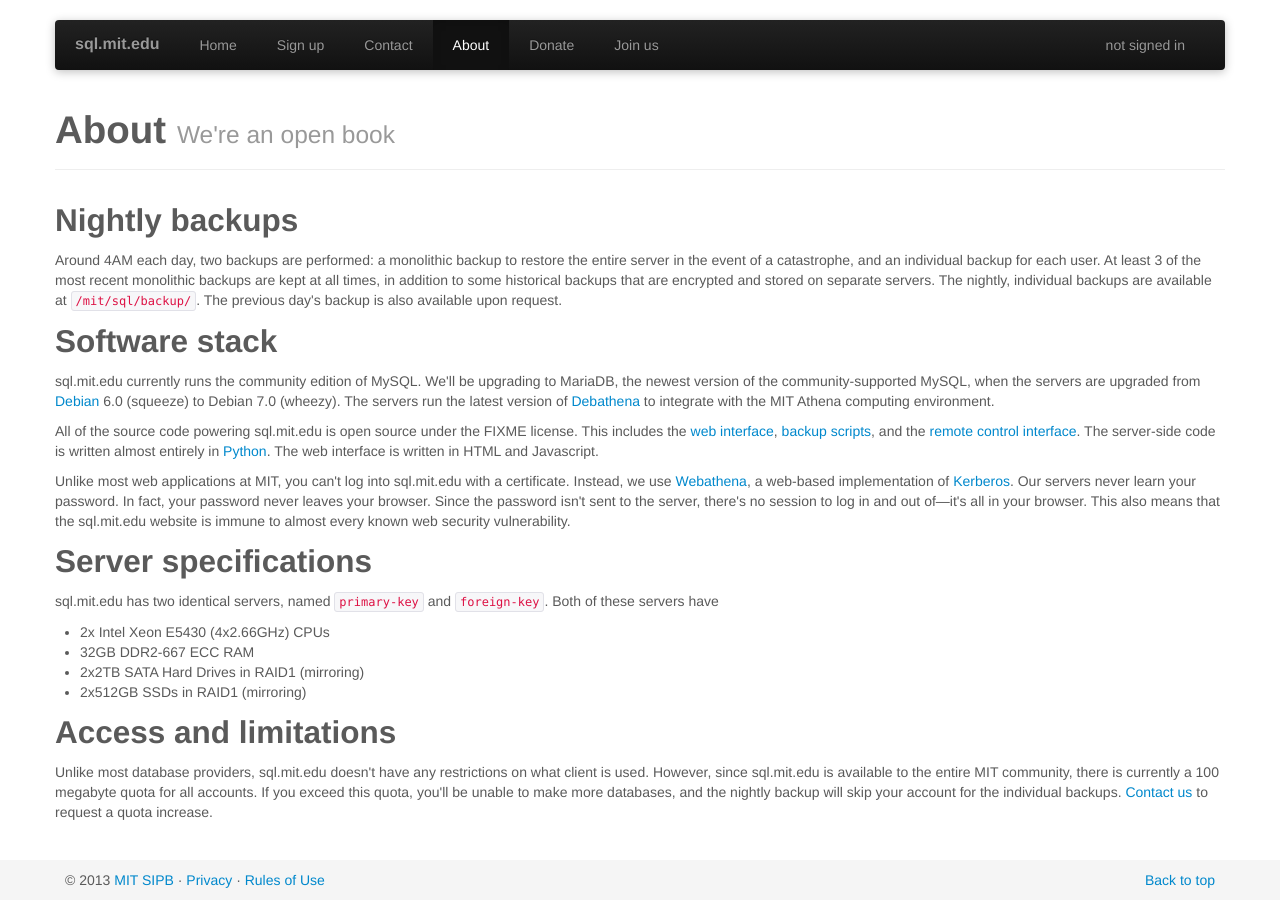
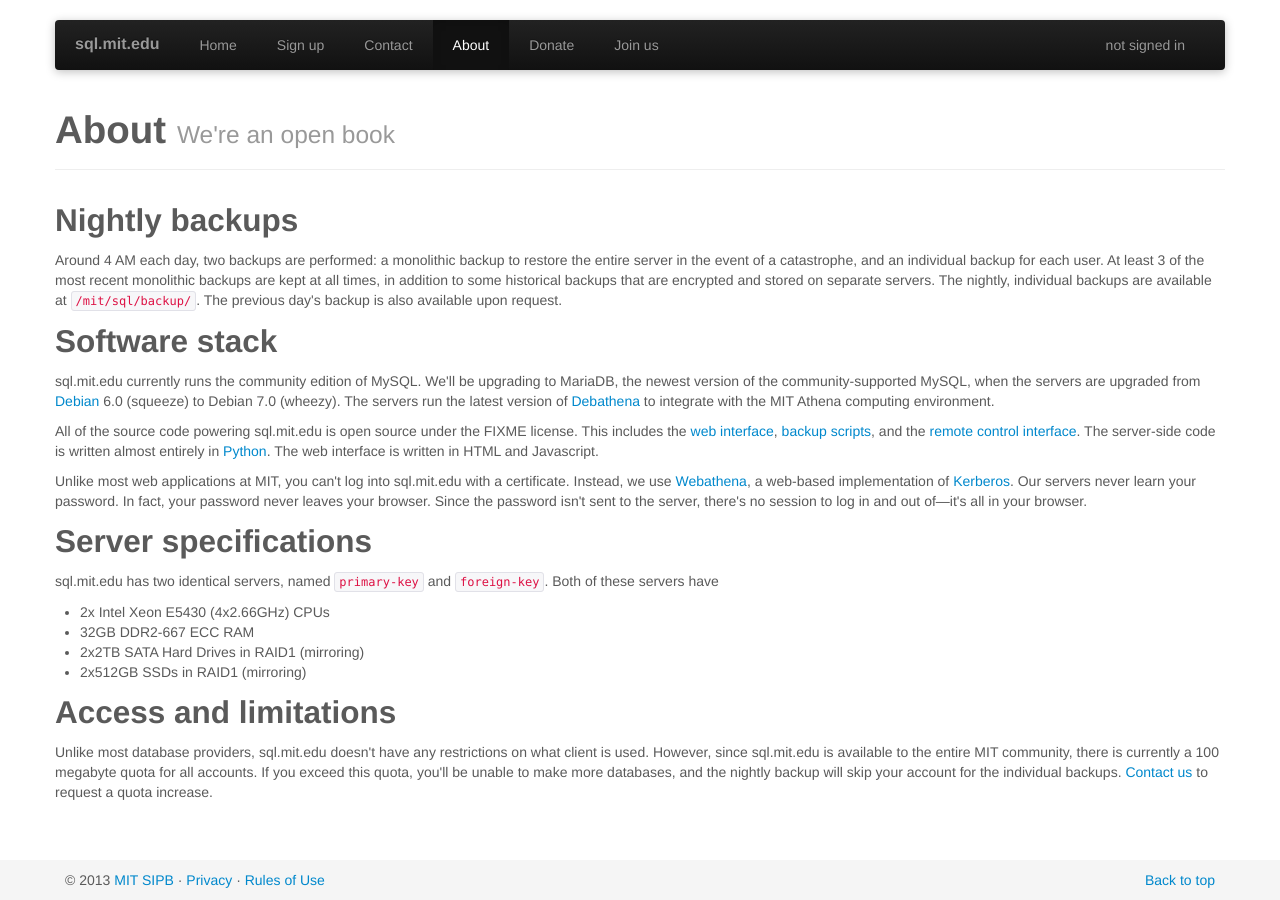
Before and after one commit to achernya/sql-web, a Jekyll site: the page built from about/index.html, in a window 1280 px wide. Built offline with Jekyll 4.4.1, drawn with Linux system fonts in a browser that asks for light colours.

Commit message:
Improve copy a bit more

```diff
--- a/about/index.html
+++ b/about/index.html
@@ -10,7 +10,7 @@ about: class="active"
   Nightly backups
 </h2>
 <p>
-  Around 4AM each day, two backups are performed: a monolithic backup
+  Around 4 AM each day, two backups are performed: a monolithic backup
   to restore the entire server in the event of a catastrophe, and an
   individual backup for each user. At least 3 of the most recent
   monolithic backups are kept at all times, in addition to some
@@ -50,9 +50,7 @@ about: class="active"
   of <a href="http://web.mit.edu/kerberos/">Kerberos</a>. Our servers
   never learn your password. In fact, your password never leaves your
   browser. Since the password isn't sent to the server, there's no
-  session to log in and out of&mdash;it's all in your browser.  This
-  also means that the sql.mit.edu website is immune to almost every
-  known web security vulnerability.
+  session to log in and out of&mdash;it's all in your browser.
 </p>
 <h2 id="specs">
   Server specifications
--- a/contact/index.html
+++ b/contact/index.html
@@ -18,7 +18,8 @@ contact: class="active"
 </h2>
 <p>
   Let us know by reporting an issue
-  on <a href="http://scripts.mit.edu/trac/">Trac</a>, or send an email
+  on <a href="http://scripts.mit.edu/trac/">our issue-tracking
+  system</a>, or send an email
   to <a href="mailto:sql-team@mit.edu">sql-team@mit.edu</a>.
 </p>
 <h2>
```
